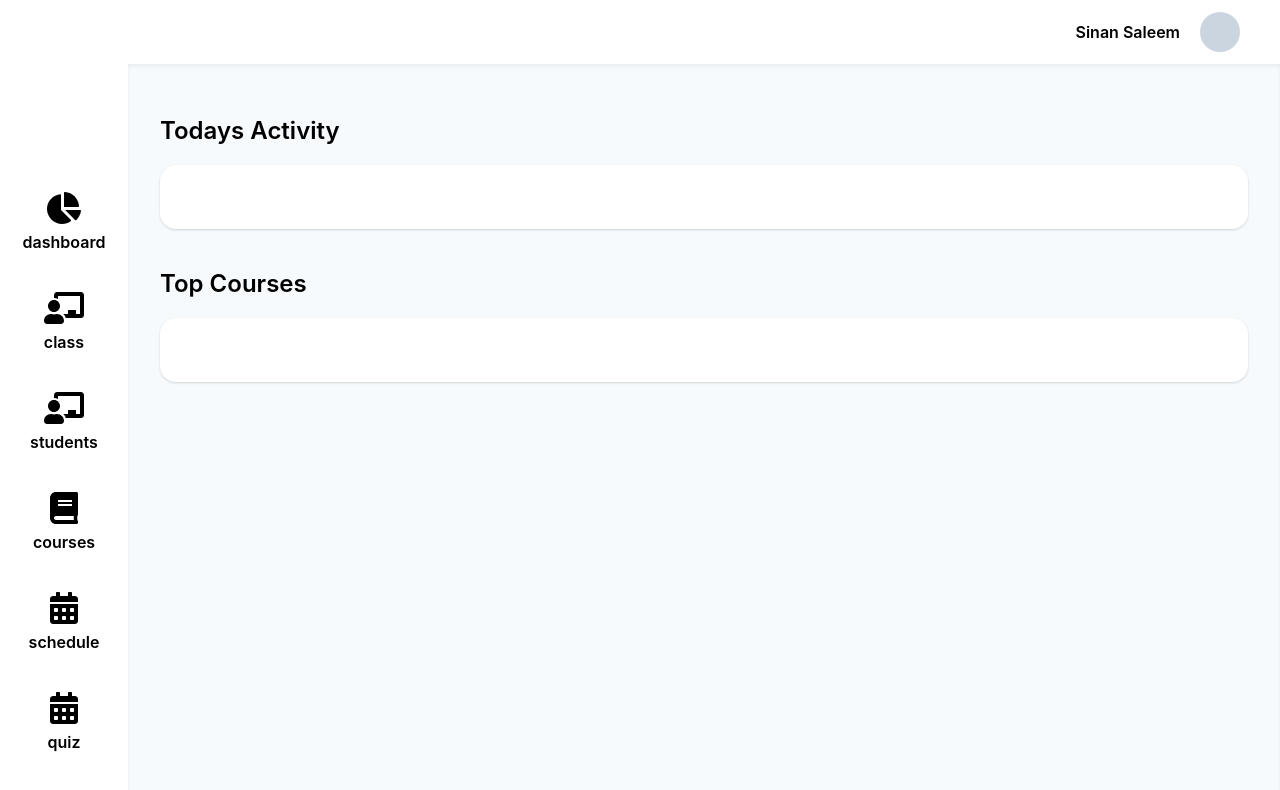
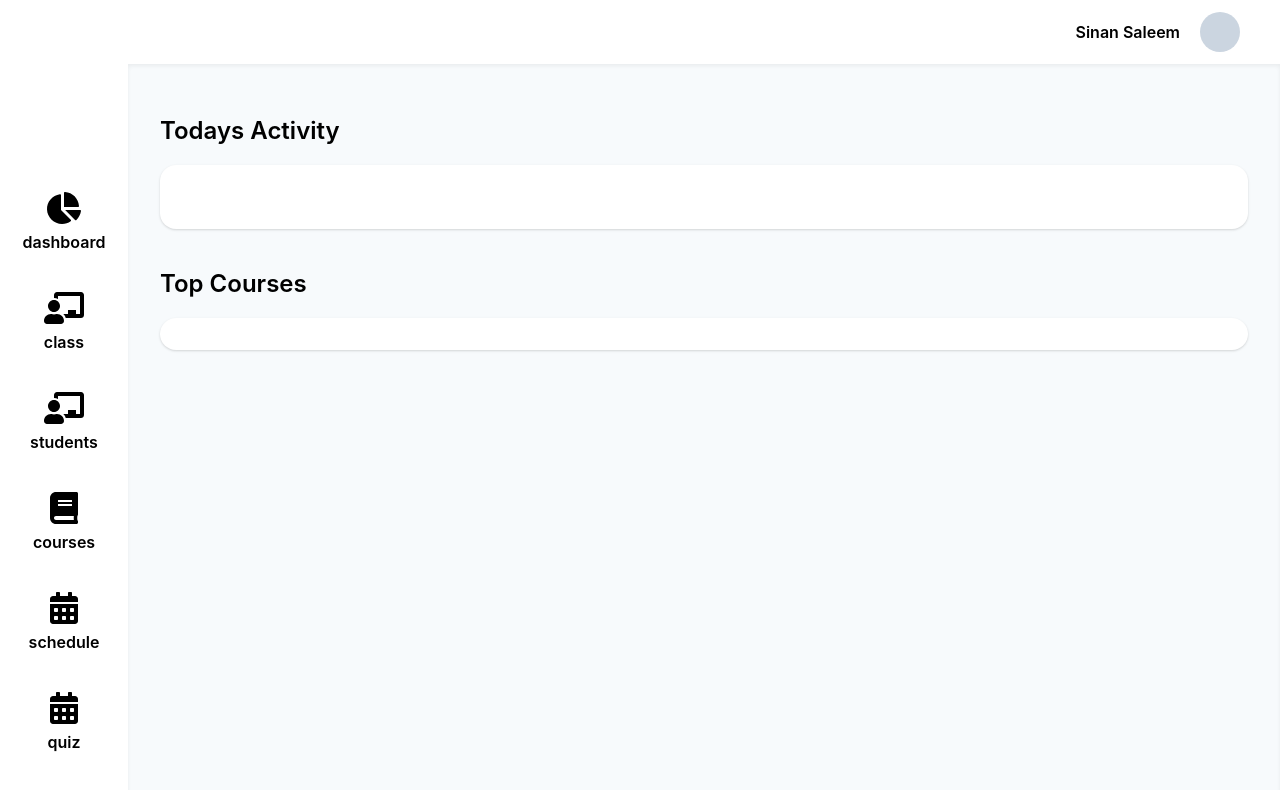
Before and after one commit to f178024/Ustadjee, a Next.js app: page / in a window 1280 px wide. Shown: the top 790 px of the page. Built offline with nearby package versions, Linux system fonts and the light colour scheme.

Commit message:
changed card padding

```diff
--- a/components/Card.js
+++ b/components/Card.js
@@ -1,6 +1,6 @@
 function Card(props) {
     return (
-            <div className="bg-white shadow rounded-2xl p-8">
+            <div className="bg-white shadow rounded-2xl px-8 py-4">
                 {props.children}
             </div>
     )
```
